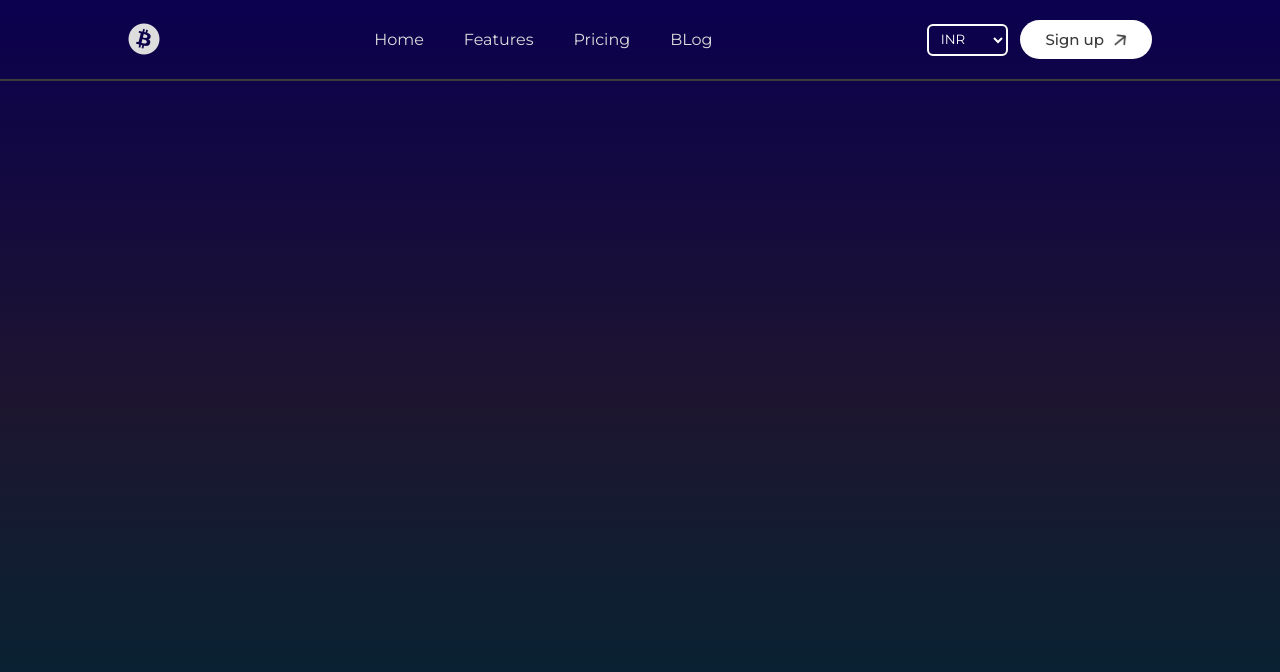
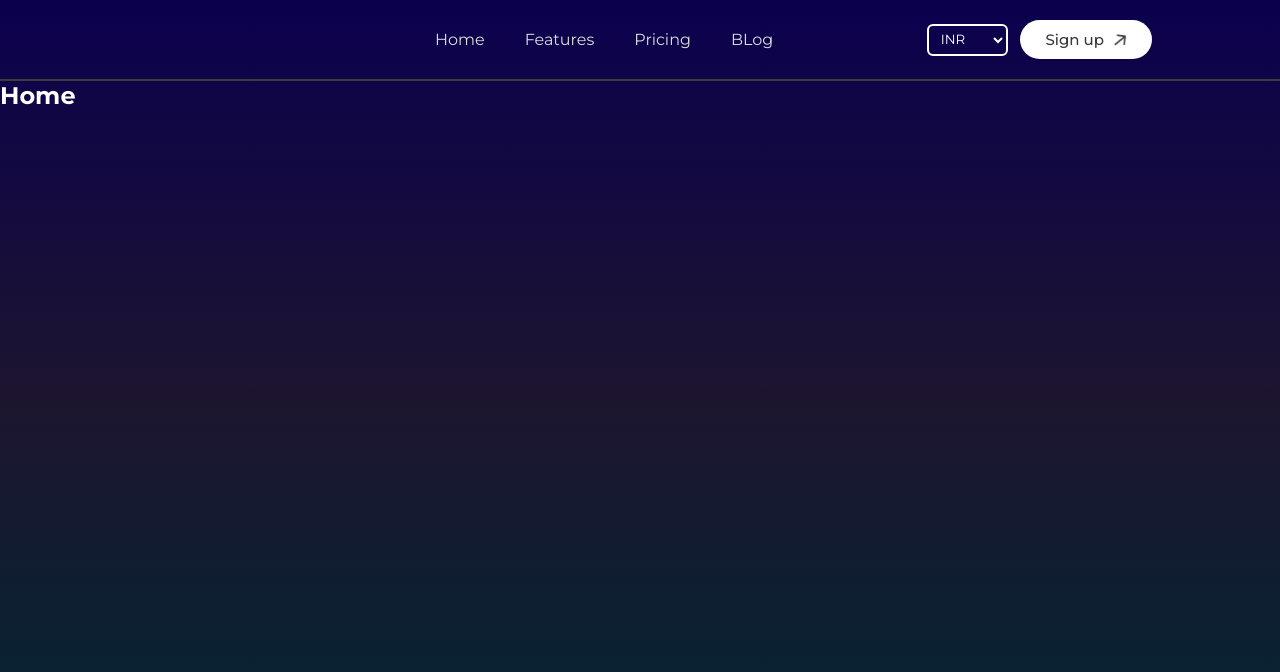
Before and after one commit to Sachin-nsk/CryptoGraphi, a React (Vite) app: page / in a window 1280 px wide. Shown: the top 672 px of the page. Built offline with nearby package versions, Linux system fonts and the light colour scheme.

Commit message:
Implement Route for home & coin page

```diff
--- a/src/App.jsx
+++ b/src/App.jsx
@@ -1,10 +1,17 @@
 import React from 'react'
 import Navbar from './components/Navbar/Navbar'
+import { Route,Routes } from 'react-router-dom'
+import Home from "./pages/Home/Home"
+import Coin from "./pages/Coin/Coin"
 
 const App = () => {
   return (
     <div className='app'>
       <Navbar/>
+      <Routes>
+        <Route path='/' element={<Home/>}/>
+        <Route path='/coin/:coinId' element={<Coin/>}/>
+      </Routes>
     </div>
   )
 }
--- a/src/components/Navbar/Navbar.jsx
+++ b/src/components/Navbar/Navbar.jsx
@@ -1,12 +1,11 @@
 import React from 'react'
 import './Navbar.css'
-import logo from  '../../assets/logo.png';
 import signUpIcon from '../../assets/sign_up icon.png';
 
 const Navbar = () => {
   return (
     <div className='navbar'>
-      <i class="fa-brands fa-bitcoin fa-2xl"></i>
+      <i class="fa-brands fa-bitcoin fa-2xl" className='logo'></i>
       <ul>
         <li>Home</li>
         <li>Features</li>
--- a/src/main.jsx
+++ b/src/main.jsx
@@ -2,9 +2,13 @@ import { StrictMode } from 'react'
 import { createRoot } from 'react-dom/client'
 import App from './App.jsx'
 import './index.css'
+import { BrowserRouter } from 'react-router-dom'
 
 createRoot(document.getElementById('root')).render(
   <StrictMode>
+    <BrowserRouter>
     <App />
+    </BrowserRouter>
+
   </StrictMode>,
 )
--- a/src/pages/Coin/Coin.jsx
+++ b/src/pages/Coin/Coin.jsx
@@ -0,0 +1,12 @@
+import React from 'react'
+import "./Coin.css"
+
+const Coin = () => {
+  return (
+    <div>
+      <h2>Coin</h2>
+    </div>
+  )
+}
+
+export default Coin
--- a/src/pages/Home/Home.jsx
+++ b/src/pages/Home/Home.jsx
@@ -0,0 +1,12 @@
+import React from 'react'
+import "./Home.css"
+
+const home = () => {
+  return (
+    <div>
+      <h2>Home</h2>
+    </div>
+  )
+}
+
+export default home
```
